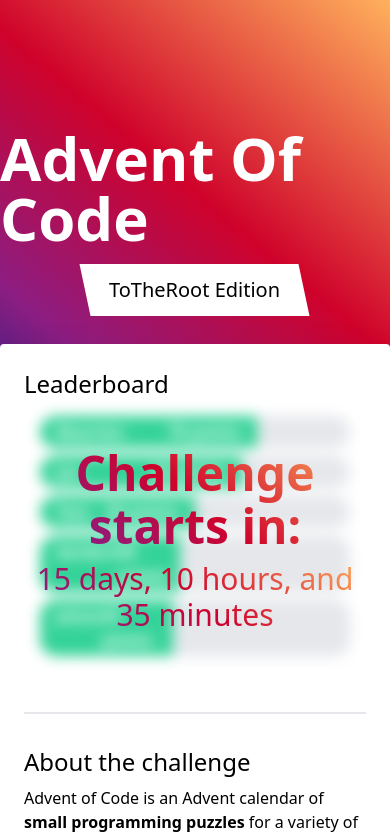
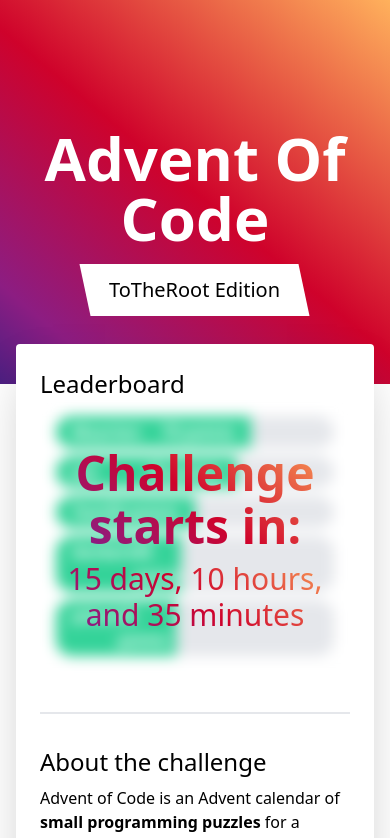
Before and after one commit to Ordina-MTech/advent-of-code, an Angular app: page / in a window 390 px wide. Shown: the top 838 px of the page. Built offline with nearby package versions, Linux system fonts and the light colour scheme.

Commit message:
Fix centering of text on mobile

```diff
--- a/src/app/app.component.html
+++ b/src/app/app.component.html
@@ -1,13 +1,13 @@
 <div id="header" class="min-h-96">
   <div class="flex justify-center">
     <div class="mt-32 flex flex-col items-center">
-      <span class="text-6xl font-bold text-white">Advent Of Code</span>
+      <span class="text-6xl font-bold text-white text-center">Advent Of Code</span>
       <span class="text-xl bg-white px-6 py-3 skew-x-12 inline-block mt-4"><span class="-skew-x-12 inline-block">ToTheRoot Edition</span></span>
     </div>
   </div>
 </div>
 
-<div class="-mt-10 flex justify-center mb-20">
+<div class="-mt-10 flex justify-center mb-20 mx-4 lg:mx-0">
   <div class="max-w-screen-lg bg-white p-6 rounded shadow-2xl w-full">
     <span class="text-2xl">Leaderboard</span>
 
--- a/src/app/join-challenge/join-challenge.component.html
+++ b/src/app/join-challenge/join-challenge.component.html
@@ -8,7 +8,7 @@
 <div class="fixed left-0 top-0 h-full w-full flex justify-center items-center" *ngIf="showModal">
   <div class="bg-black opacity-30 w-full h-full" (click)="closeModal()"></div>
 
-  <div class="absolute w-2/5 bg-white p-4">
+  <div class="absolute mx-2 lg:mx-0 lg:w-2/5 bg-white p-4">
     <div class="p-4">
       <h1 class="text-black text-2xl">Join the challenge</h1>
 
```
